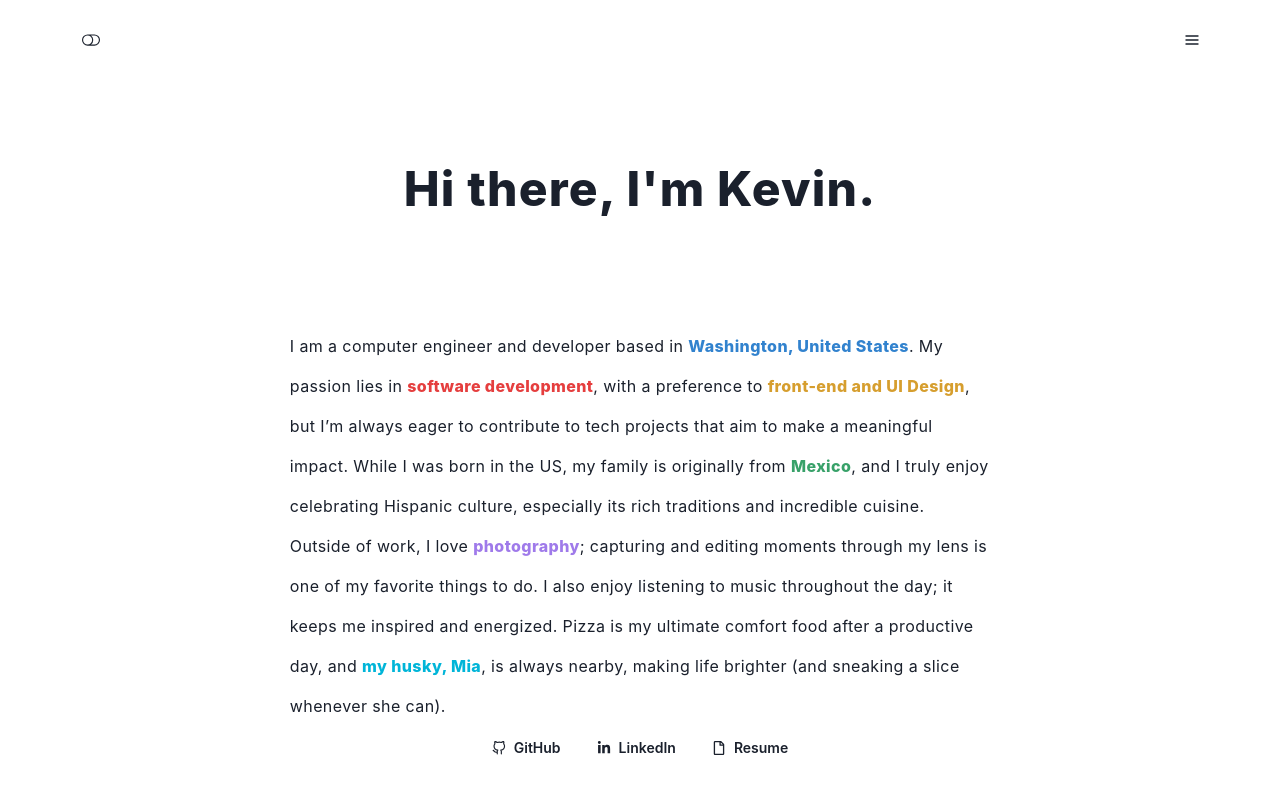
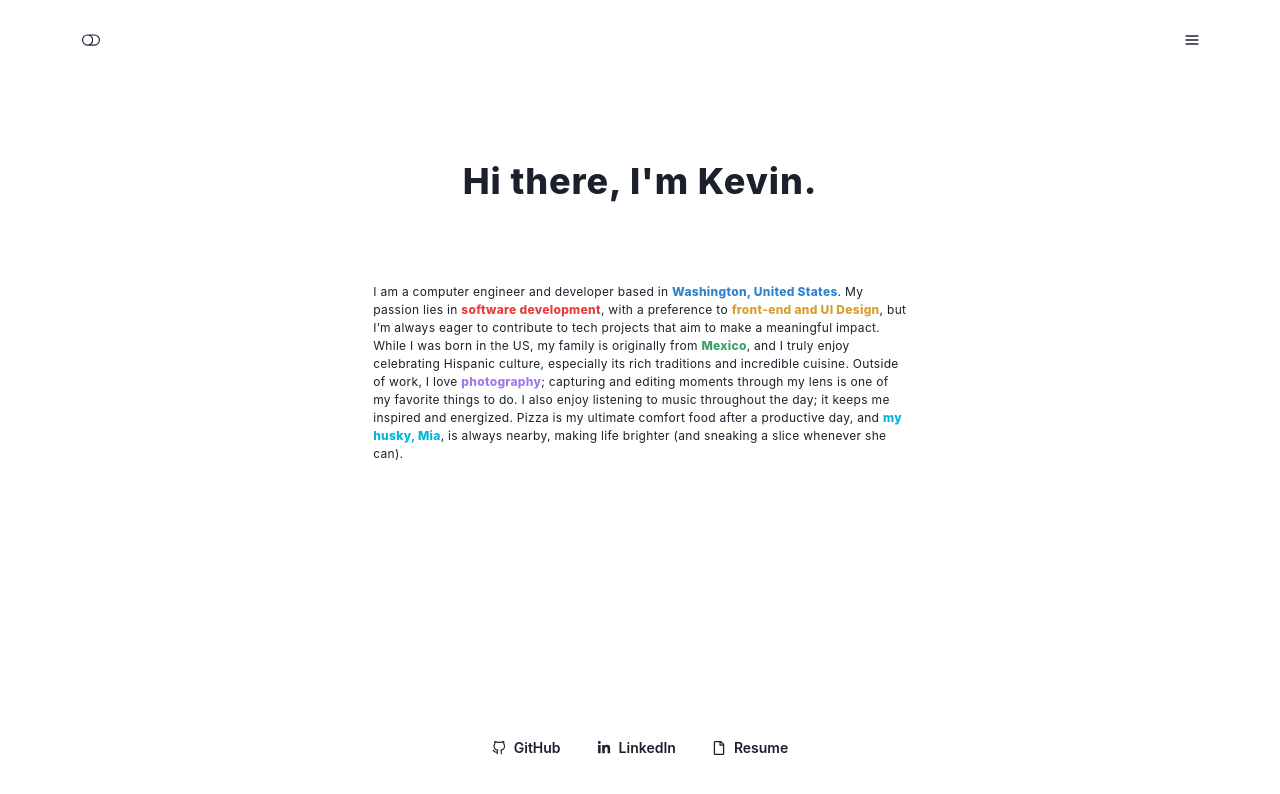
Before and after one commit to Kevinlhn/Portfolio, a React (Create React App) app: page / in a window 1280 px wide. Both pictures are taken after a click on the button "About Me". Shown: the top 794 px of the page. Built offline with nearby package versions, Linux system fonts and the light colour scheme.

Commit message:
fixing animation frame and aboutMe format

```diff
--- a/src/App.tsx
+++ b/src/App.tsx
@@ -34,7 +34,7 @@ export const App = () => {
             direction="column"
             alignItems="center"
             justifyContent="center"
-            minHeight="100vh"
+            minHeight="95vh"
             initial={{ opacity: 0, scale: 0.8 }}
             animate={{ opacity: 1, scale: 1 }}
             exit={{ opacity: 0 }}
--- a/src/components/aboutCard.tsx
+++ b/src/components/aboutCard.tsx
@@ -14,7 +14,7 @@ export const AboutCard = () => {
         >
           <Heading
           px={5}
-            size="2xl"
+            size={"xl"}
             fontWeight="extrabold"
             letterSpacing="wide"
             lineHeight="1.2">
@@ -22,11 +22,10 @@ export const AboutCard = () => {
           </Heading>
           </Card>
         <Box
-        p={20}
-        mt={"1vh"}
-        width={"150%"}
+        p={5}
+        mt={"5vh"}
          >
-          <Text letterSpacing={"wide"} lineHeight={"10"}>
+          <Text letterSpacing={"wide"} fontSize={"1.5vh"}>
   I am a computer engineer and developer based in{" "}
   <Text as="span" fontWeight="extrabold" color="blue.500">Washington, United States</Text>.
   My passion lies in{" "}
@@ -48,7 +47,8 @@ export const AboutCard = () => {
     my husky, Mia
   </Text>
   , is always nearby, making life brighter (and sneaking a slice whenever she can).
-</Text>    </Box>
+</Text>
+</Box>
     </Container>
   );
 };
```
